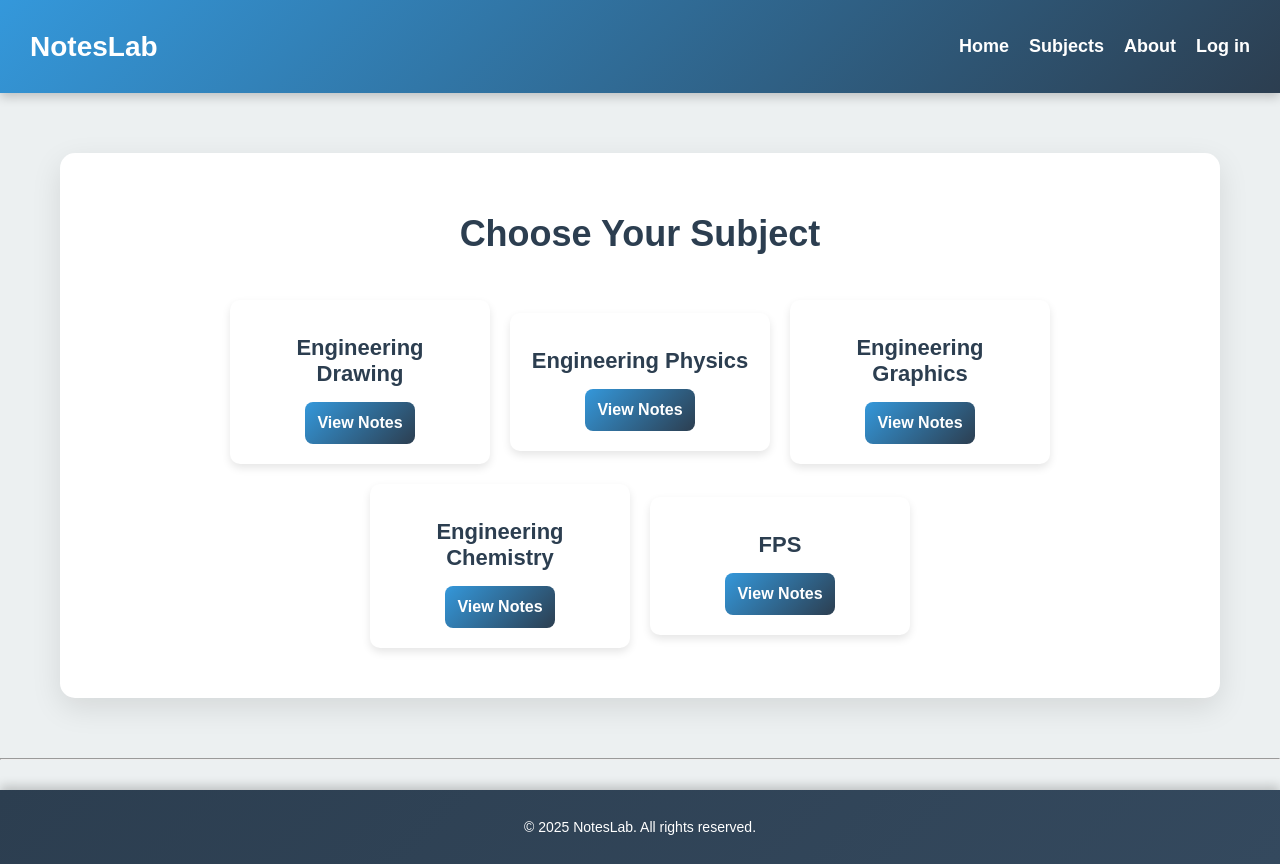
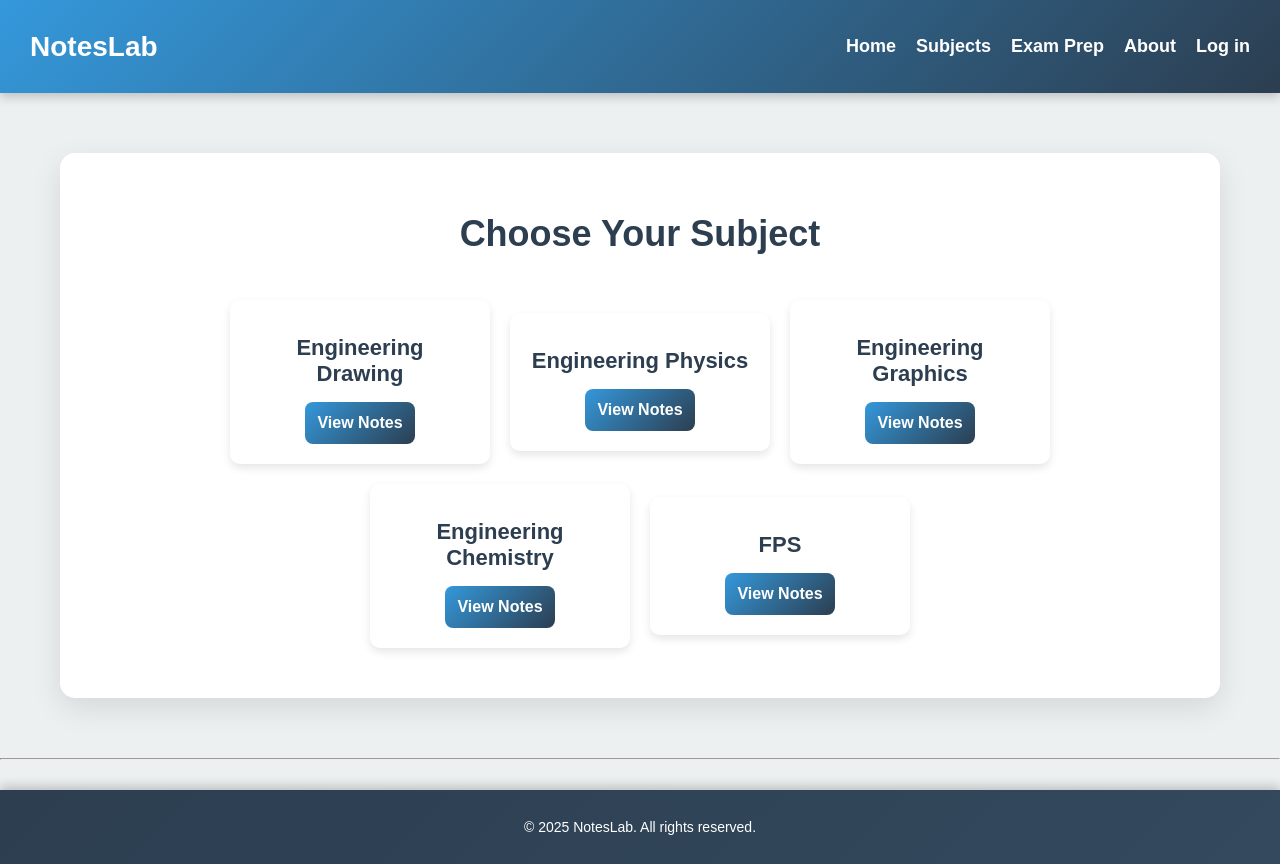
Before and after one commit to Ashutoshmore24/Engineering-Notes-Providing-Website, a plain HTML site: page subject.civil.html in a window 1280 px wide. Drawn offline with Linux system fonts and the light colour scheme.

Commit message:
subject.civil.html

```diff
--- a/subject.civil.html
+++ b/subject.civil.html
@@ -14,6 +14,7 @@
                 <ul>
                     <li><a href="index.html">Home</a></li>
                     <li><a href="subject.html">Subjects</a></li>
+                    <li><a href="exam_prep.html">Exam Prep</a></li>
                     <li><a href="about.html">About</a></li>
                     <li><a href="login.html">Log in</a></li>
                 </ul>
```
